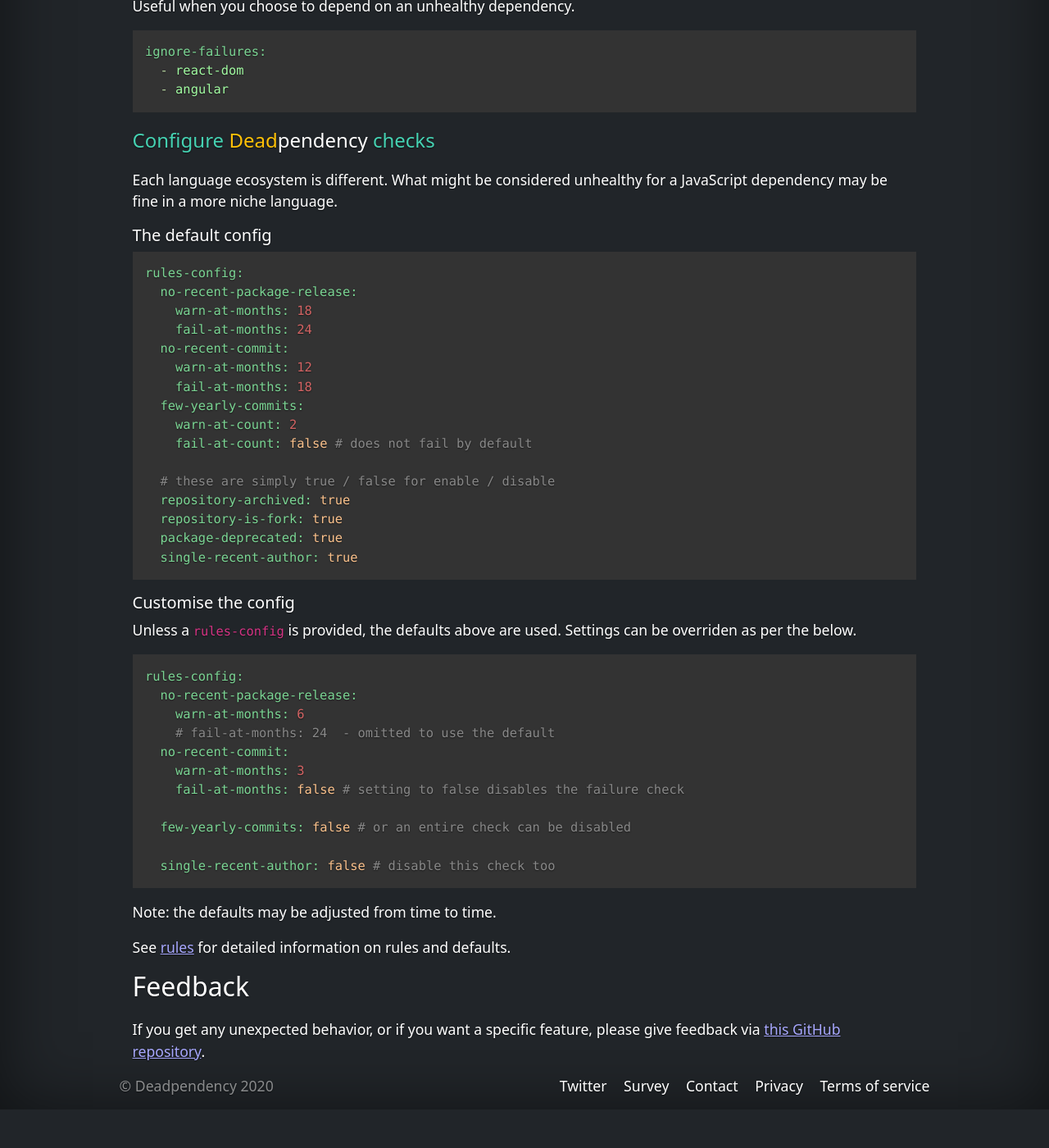
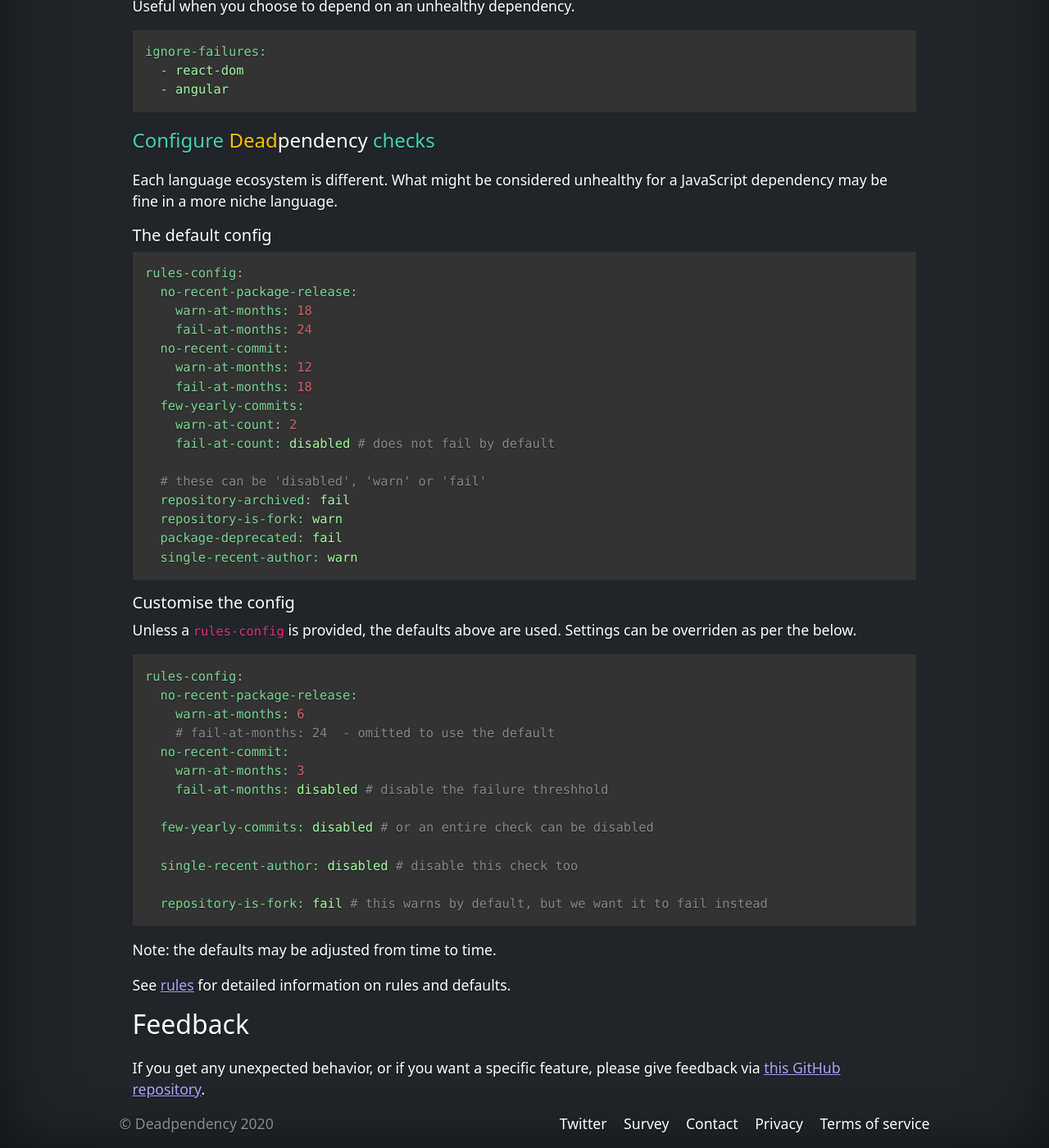
Before and after one commit to deadpendency/deadpendency.github.io, a Jekyll site: the page built from usage.html, in a window 1280 px wide and 1400 px high, scrolled down 2489 px. Shown: the whole window at 82% size. Built offline with Jekyll 4.4.1, drawn with Linux system fonts in a browser that asks for light colours; nearby versions of some CDN libraries; before the commit the page ends 3842 px from its top, so only the background shows below that.

Commit message:
Update doco with warn / fail logic

```diff
--- a/usage.html
+++ b/usage.html
@@ -131,13 +131,13 @@ title: Deadpendency usage
     fail-at-months: 18
   few-yearly-commits:
     warn-at-count: 2
-    fail-at-count: false # does not fail by default
+    fail-at-count: disabled # does not fail by default
 
-  # these are simply true / false for enable / disable
-  repository-archived: true
-  repository-is-fork: true
-  package-deprecated: true
-  single-recent-author: true
+  # these can be 'disabled', 'warn' or 'fail'
+  repository-archived: fail
+  repository-is-fork: warn
+  package-deprecated: fail
+  single-recent-author: warn
 </code></pre>
 
 <h5>Customise the config</h5>
@@ -150,11 +150,13 @@ title: Deadpendency usage
     # fail-at-months: 24  - omitted to use the default
   no-recent-commit:
     warn-at-months: 3
-    fail-at-months: false # setting to false disables the failure check
+    fail-at-months: disabled # disable the failure threshhold
 
-  few-yearly-commits: false # or an entire check can be disabled
+  few-yearly-commits: disabled # or an entire check can be disabled
 
-  single-recent-author: false # disable this check too
+  single-recent-author: disabled # disable this check too
+
+  repository-is-fork: fail # this warns by default, but we want it to fail instead
 </code></pre>
 
 <p>Note: the defaults may be adjusted from time to time.</p>
```
Also changed, not shown: rules.html (+8 -8 lines).
